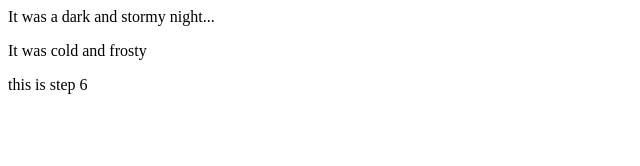
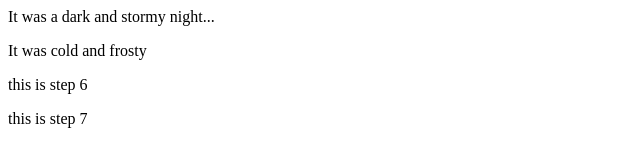
Before and after one commit to PowderedWaterToo/fireside-story, a plain HTML site: page index.html in a window 1280 px wide. Shown: the full height of the page, 0-640 px from the left. Drawn offline with Linux system fonts and the light colour scheme.

Commit message:
this is step 7

```diff
--- a/index.html
+++ b/index.html
@@ -3,4 +3,5 @@
     <p>It was a dark and stormy night...</p>
     <p>It was cold and frosty </p>  </body>
     <p>this is step 6</p>
+    <p>this is step 7</p>
 </html>
```
